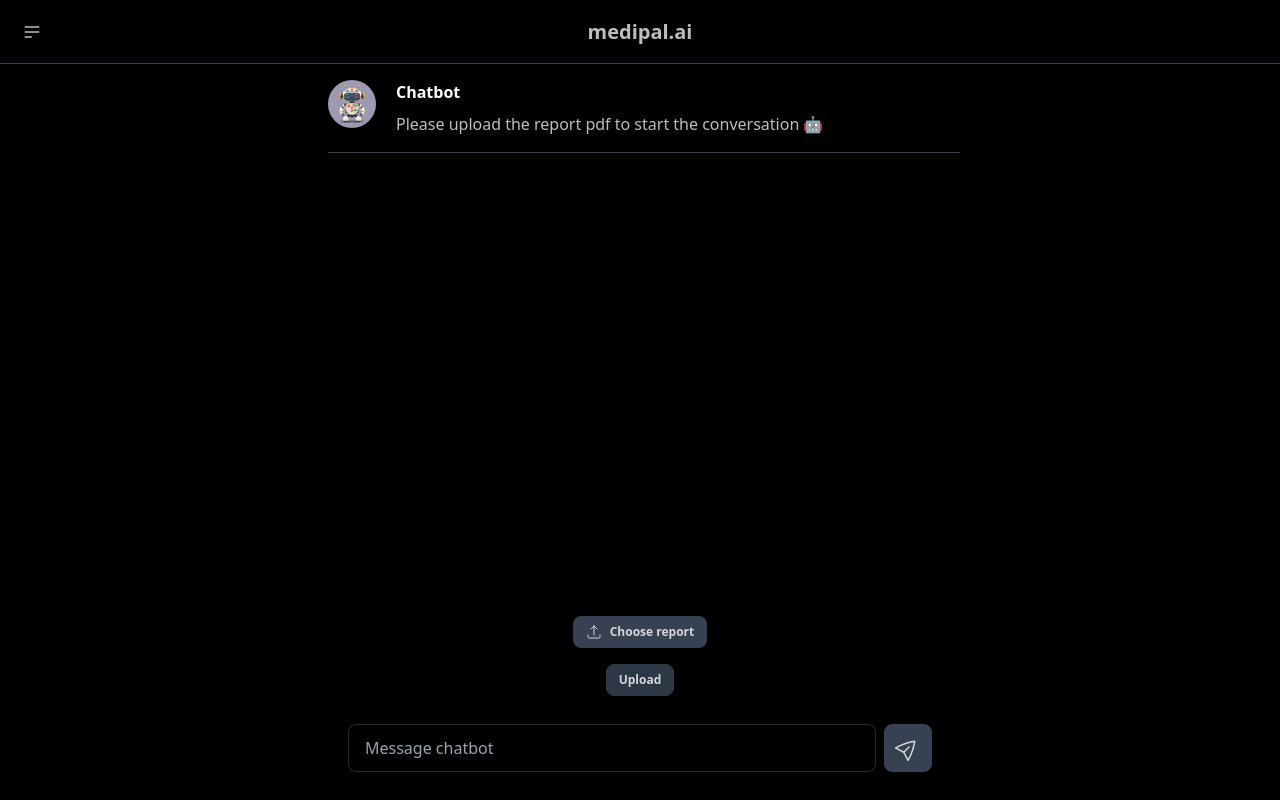
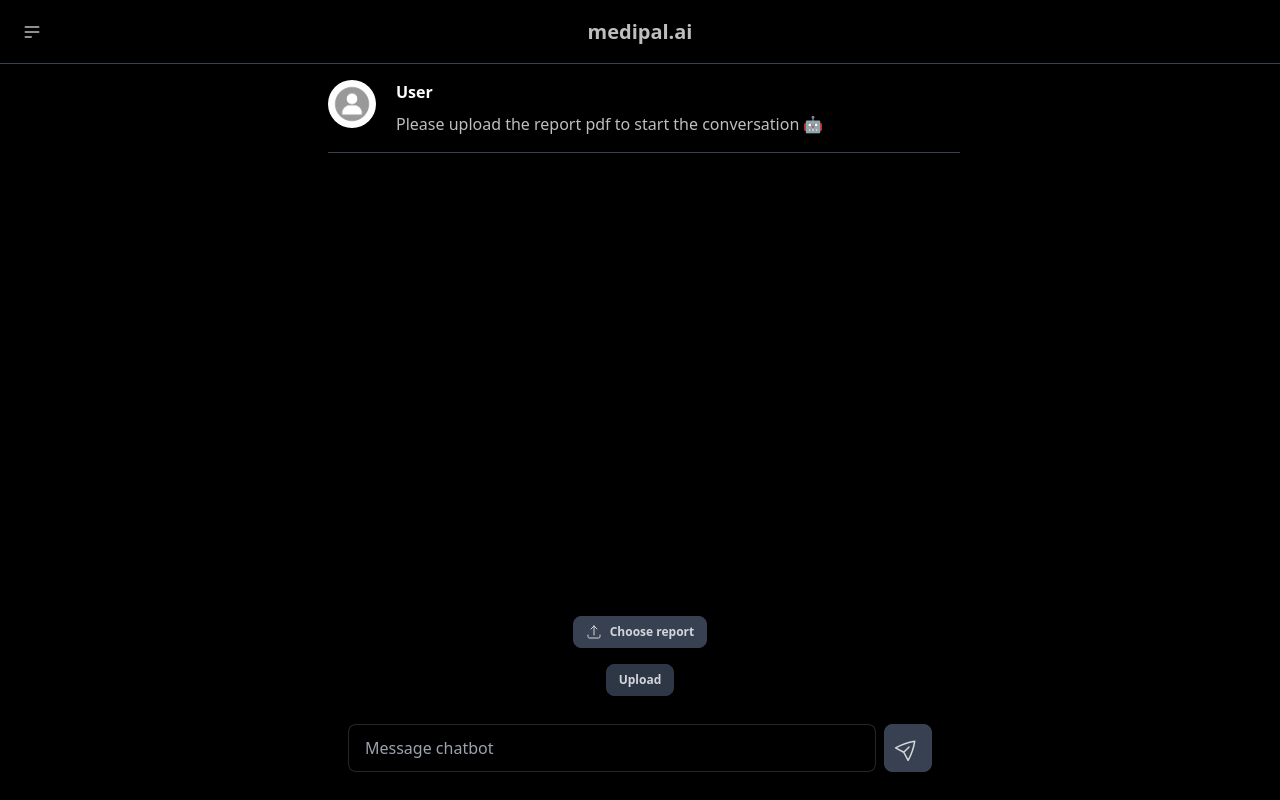
Before and after one commit to bprathamesh20/medipal-ai-frontend, a React (Vite) app: page / in a window 1280 px wide. Built offline with nearby package versions, Linux system fonts and the light colour scheme.

Commit message:
Changed the chat logic

```diff
--- a/src/components/ChatBubble.jsx
+++ b/src/components/ChatBubble.jsx
@@ -1,17 +1,19 @@
 import React from 'react';
 import PropTypes from 'prop-types';
+import avatarImg from '../assets/chatbotImg.svg'
+import userImg from '../assets/user.png'
 
-export default function ChatBubble({ img, role, content }) {
+export default function ChatBubble({ role, content }) {
   return (
     <div className='flex flex-row w-full py-4 border-secondary  border-b gap-1 mx-2'>
       <div className="avatar">
         <div className="w-12 h-12 rounded-full">
-          <img src={img} alt="Avatar" />
+          <img src={role === "assistant" ? avatarImg : userImg} alt="Avatar" />
         </div>
       </div>
 
       <div className='flex flex-col gap-2 px-4 justify-start '>
-        <h2 className='font-semibold text-white'>{role === "system" ? "Chatbot" : "User"}</h2>
+        <h2 className='font-semibold text-white'>{role === "assistant" ? "Chatbot" : "User"}</h2>
         <p className='text-base'>{content}</p>
       </div>
     </div>
--- a/src/components/ChatComponent.jsx
+++ b/src/components/ChatComponent.jsx
@@ -7,18 +7,21 @@
 export default function ChatComponent() {
   // State to manage chat messages
   const [messages, setMessages] = useState([
-    { role: 'system', content: 'Please upload the report pdf to start the conversation 🤖' },
+    { role: 'user', content: 'Please upload the report pdf to start the conversation 🤖' },
   ]);
   const [userInput, setUserInput] = useState('');
+  const [pdfData, setpdfData] =useState('')
 
-  const handleDataUpload = (message) => {
-    setMessages([...messages, {role: "system", content:message}])
+  const handleDataUpload = (message, extractedData) => {
+    setMessages([...messages, {role: "assistant", content:message}])
+    setpdfData(extractedData)
   };
   // State for the user input
 
 
 const sendDataToServer = async () => {
    // Replace this with your actual messages
+  let updatedMessages = messages.slice(1)
 
   try {
     const response = await fetch('http://localhost:3000/get-response', {
@@ -26,7 +29,7 @@
       headers: {
         'Content-Type': 'application/json',
       },
-      body: JSON.stringify({ messages }),
+      body: JSON.stringify({ updatedMessages, pdfData }),
     });
 
     if (!response.ok) {
@@ -51,17 +54,22 @@
     // Add the user's message to the messages state
     setMessages([...messages, { role: 'user', content: userInput.trim() }]);
     setUserInput('');
+
+    // Assuming sendDataToServer returns the new message
     const newMessage = await sendDataToServer();
-    setMessages([...messages, { role: 'system', content: newMessage }]);
-    }
+
+    // Append the new message to the existing messages
+    setMessages(prevMessages => [...prevMessages, { role: 'assistant', content: newMessage }]);
+  }
+
   };
 
   return (
-    <div className='flex flex-col h-full w-full sm:w-1/2 '>
-      <div className='flex-grow overflow-auto '>
+    <div className='flex flex-col h-full w-full sm:w-1/2  overflow-y-hidden'>
+      <div className='flex-grow overflow-y-auto '>
         {/* Display chat messages */}
         {messages.map((message, index) => (
-          <ChatBubble key={index} img={avatarImg} role={message.role} content={message.content} />
+          <ChatBubble key={index} role={message.role} content={message.content} />
         ))}
       </div>
 
--- a/src/components/UploadFile.jsx
+++ b/src/components/UploadFile.jsx
@@ -47,7 +47,7 @@
 
         const { message } = await responseProcess.json();
         console.log('Server response:', message);
-        onDataUpload(message)
+        onDataUpload(message, extractedData)
 
         // Perform additional actions if needed
 
```
Also changed, not shown: src/assets/user.png (added).
